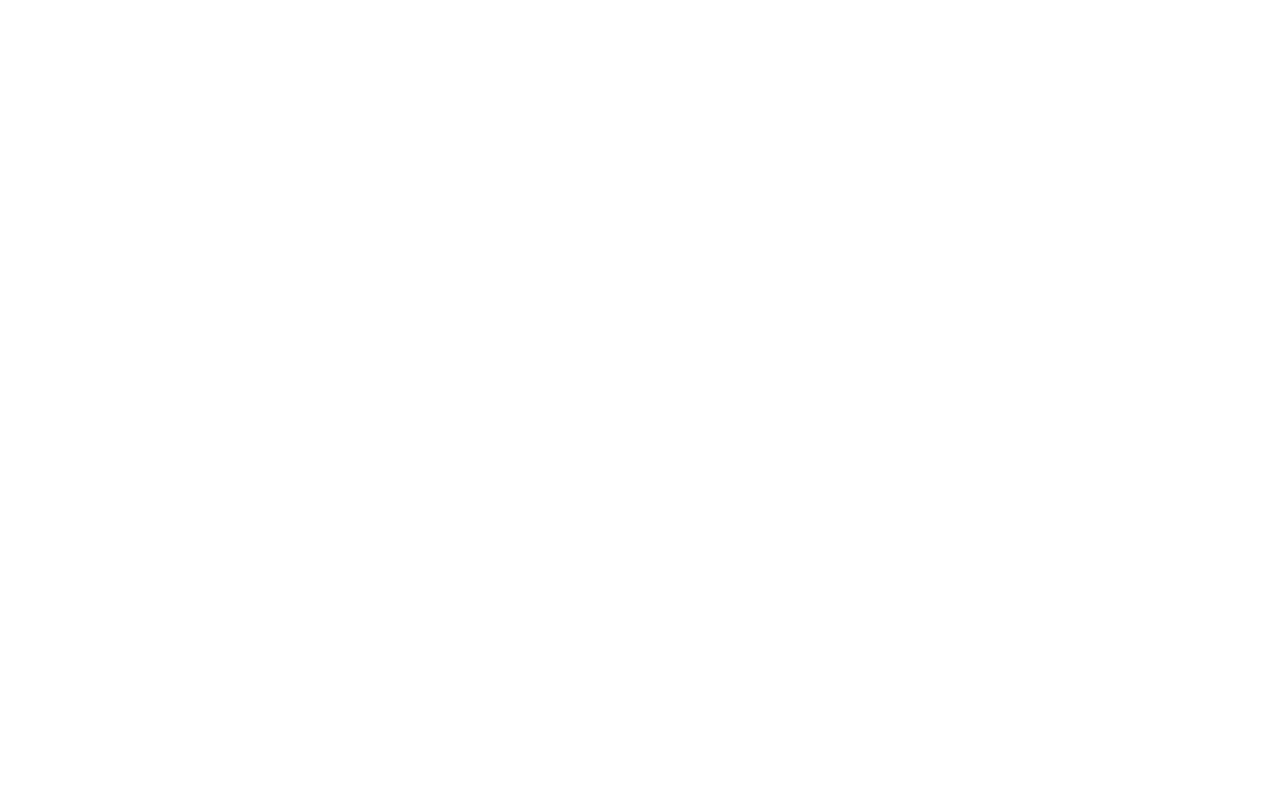
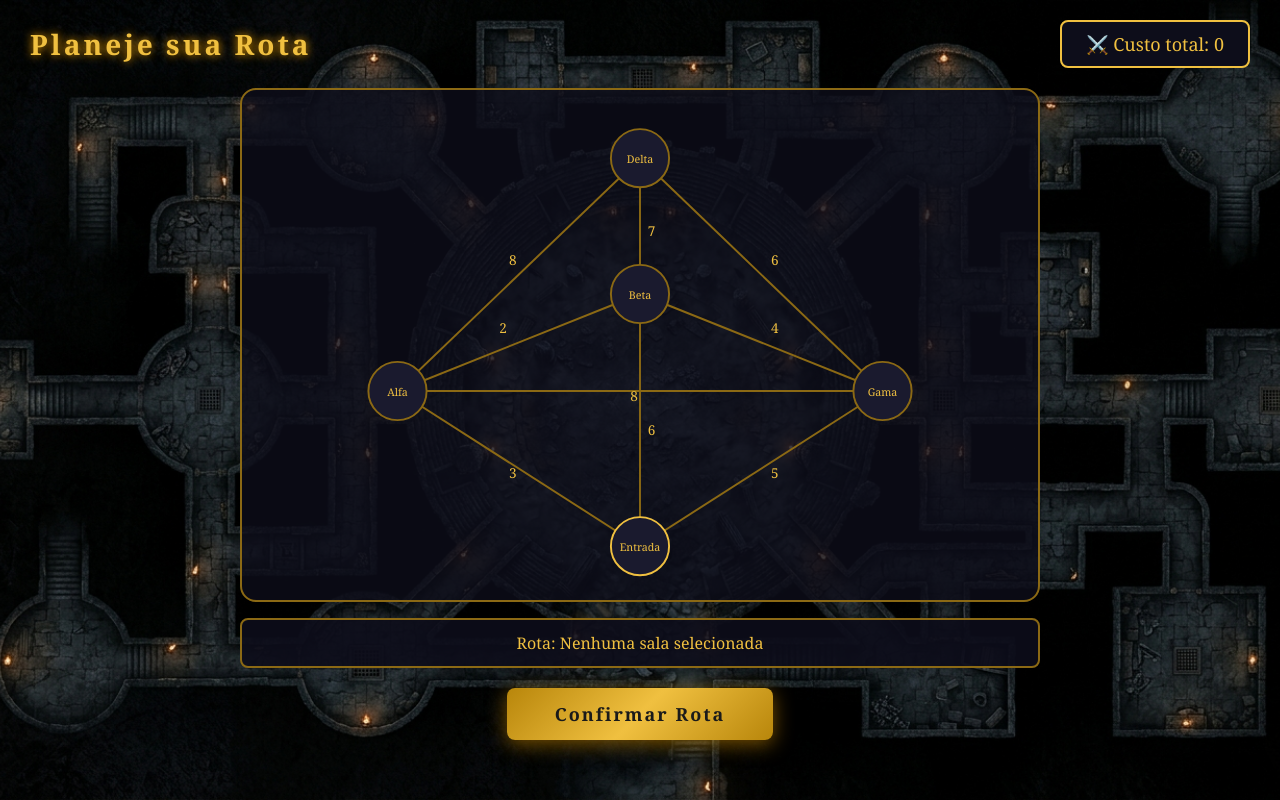
Before and after one commit to EduardoSDuarte/Ruptores, a Flask app: page /mapa in a window 1280 px wide. Before the commit the page is empty. Run offline with Flask 3, Linux system fonts and the light colour scheme.

Commit message:
tela 3 mapa concluida

```diff
--- a/app.py
+++ b/app.py
@@ -6,6 +6,10 @@ app.secret_key = "ruptura_silenciosa_2024"
 
 def carregar_cartas():
     with open("data/cartas.json", "r", encoding="utf-8") as f:
+        return json.load(f)
+
+def carregar_mapa():
+    with open("data/mapa.json", "r", encoding="utf-8") as f:
         return json.load(f)
 
 @app.route("/")
@@ -30,5 +34,16 @@ def confirmar_deck():
 def mapa():
     return render_template("mapa.html")
 
+@app.route("/confirmar_rota", methods=["POST"])
+def confirmar_rota():
+    data = request.get_json()
+    rota_jogador = data.get("rota", [])
+    session["rota_jogador"] = rota_jogador
+    return jsonify({"status": "ok"})
+
+@app.route("/batalha")
+def batalha():
+    return render_template("batalha.html")
+
 if __name__ == "__main__":
     app.run(debug=True)
--- a/static/css/style.css
+++ b/static/css/style.css
@@ -245,3 +245,79 @@
   z-index: 999;
   text-align: center;
 }
+
+/* ===== TELA 3 — MAPA ===== */
+.mapa-body {
+  background-image: url('../img/fundo_mapa.png');
+  background-size: cover;
+  background-position: center;
+  min-height: 100vh;
+  padding: 20px;
+  font-family: Georgia, serif;
+}
+
+.mapa-header {
+  display: flex;
+  justify-content: space-between;
+  align-items: center;
+  margin-bottom: 20px;
+  padding: 0 10px;
+}
+
+.mapa-titulo {
+  color: #f0c040;
+  font-size: 28px;
+  letter-spacing: 3px;
+  text-shadow: 0 0 10px #f0a000;
+}
+
+.custo-bar {
+  background-color: #0d0d1a;
+  color: #f0c040;
+  font-size: 18px;
+  padding: 10px 24px;
+  border-radius: 8px;
+  border: 2px solid #f0c040;
+}
+
+.mapa-container {
+  max-width: 800px;
+  margin: 0 auto;
+  background-color: rgba(13, 13, 26, 0.8);
+  border-radius: 16px;
+  border: 2px solid #8b6914;
+  padding: 10px;
+}
+
+#mapa-svg {
+  width: 100%;
+  height: auto;
+}
+
+.sala {
+  cursor: pointer;
+  transition: fill 0.2s;
+}
+
+.sala:hover {
+  fill: #2a2000;
+}
+
+.rota-display {
+  max-width: 800px;
+  margin: 16px auto;
+  background-color: rgba(13, 13, 26, 0.9);
+  border: 2px solid #8b6914;
+  border-radius: 8px;
+  padding: 12px 24px;
+  color: #f0c040;
+  font-size: 16px;
+  text-align: center;
+}
+
+.mapa-footer {
+  display: flex;
+  justify-content: center;
+  margin-top: 20px;
+  padding-bottom: 30px;
+}
--- a/static/js/mapa.js
+++ b/static/js/mapa.js
@@ -0,0 +1,71 @@
+const rota = [];
+const distancias = {
+  "Entrada": { "Alfa": 3, "Beta": 6, "Gama": 7, "Delta": 5 },
+  "Alfa": { "Entrada": 3, "Beta": 2, "Gama": 8, "Delta": 4 },
+  "Beta": { "Entrada": 6, "Alfa": 2, "Gama": 4, "Delta": 6 },
+  "Gama": { "Entrada": 7, "Alfa": 8, "Beta": 4, "Delta": 2 },
+  "Delta": { "Entrada": 5, "Alfa": 4, "Beta": 6, "Gama": 2 }
+};
+
+function selecionarSala(sala) {
+  const nome = sala.dataset.nome;
+  const jaAdicionada = rota.includes(nome);
+
+  if (jaAdicionada) {
+    rota.splice(rota.indexOf(nome), 1);
+    sala.setAttribute("stroke", "#8b6914");
+    sala.setAttribute("fill", "#1a1a2e");
+  } else {
+    rota.push(nome);
+    sala.setAttribute("stroke", "#f0c040");
+    sala.setAttribute("fill", "#2a2000");
+  }
+
+  atualizarRota();
+}
+
+function atualizarRota() {
+  const texto = document.getElementById("rota-texto");
+  const custoEl = document.getElementById("custo-atual");
+
+  if (rota.length === 0) {
+    texto.textContent = "Nenhuma sala selecionada";
+    custoEl.textContent = "0";
+    return;
+  }
+
+  texto.textContent = rota.join(" → ");
+
+  let custo = 0;
+  for (let i = 0; i < rota.length - 1; i++) {
+    const de = rota[i];
+    const para = rota[i + 1];
+    if (distancias[de] && distancias[de][para]) {
+      custo += distancias[de][para];
+    }
+  }
+  custoEl.textContent = custo;
+}
+
+function confirmarRota() {
+  if (rota.length < 2) {
+    const aviso = document.getElementById("aviso-rota");
+    aviso.style.display = "block";
+    setTimeout(() => {
+      aviso.style.display = "none";
+    }, 2500);
+    return;
+  }
+
+  fetch("/confirmar_rota", {
+    method: "POST",
+    headers: { "Content-Type": "application/json" },
+    body: JSON.stringify({ rota: rota })
+  })
+  .then(res => res.json())
+  .then(data => {
+    if (data.status === "ok") {
+      window.location.href = "/batalha";
+    }
+  });
+}
--- a/templates/mapa.html
+++ b/templates/mapa.html
@@ -0,0 +1,78 @@
+<!DOCTYPE html>
+<html lang="pt-br">
+<head>
+  <meta charset="UTF-8">
+  <meta name="viewport" content="width=device-width, initial-scale=1.0">
+  <title>Ruptores — Mapa</title>
+  <link rel="stylesheet" href="{{ url_for('static', filename='css/style.css') }}">
+</head>
+<body class="mapa-body">
+
+  <div class="aviso-energia" id="aviso-rota">
+    ⚠️ Selecione pelo menos 2 salas!
+  </div>
+
+  <div class="mapa-header">
+    <h2 class="mapa-titulo">Planeje sua Rota</h2>
+    <div class="custo-bar">
+      <span>⚔️ Custo total: </span>
+      <span id="custo-atual">0</span>
+    </div>
+  </div>
+
+  <div class="mapa-container">
+    <svg id="mapa-svg" viewBox="0 0 800 500" xmlns="http://www.w3.org/2000/svg">
+
+      <!-- Linhas entre salas -->
+      <line x1="400" y1="460" x2="150" y2="300" stroke="#8b6914" stroke-width="2"/>
+      <line x1="400" y1="460" x2="400" y2="200" stroke="#8b6914" stroke-width="2"/>
+      <line x1="400" y1="460" x2="650" y2="300" stroke="#8b6914" stroke-width="2"/>
+      <line x1="150" y1="300" x2="400" y2="200" stroke="#8b6914" stroke-width="2"/>
+      <line x1="150" y1="300" x2="650" y2="300" stroke="#8b6914" stroke-width="2"/>
+      <line x1="400" y1="200" x2="650" y2="300" stroke="#8b6914" stroke-width="2"/>
+      <line x1="400" y1="200" x2="400" y2="60" stroke="#8b6914" stroke-width="2"/>
+      <line x1="150" y1="300" x2="400" y2="60" stroke="#8b6914" stroke-width="2"/>
+      <line x1="650" y1="300" x2="400" y2="60" stroke="#8b6914" stroke-width="2"/>
+
+      <!-- Pesos das arestas -->
+      <text x="265" y="390" fill="#f0c040" font-size="14">3</text>
+      <text x="408" y="345" fill="#f0c040" font-size="14">6</text>
+      <text x="535" y="390" fill="#f0c040" font-size="14">5</text>
+      <text x="255" y="240" fill="#f0c040" font-size="14">2</text>
+      <text x="390" y="310" fill="#f0c040" font-size="14">8</text>
+      <text x="535" y="240" fill="#f0c040" font-size="14">4</text>
+      <text x="408" y="140" fill="#f0c040" font-size="14">7</text>
+      <text x="265" y="170" fill="#f0c040" font-size="14">8</text>
+      <text x="535" y="170" fill="#f0c040" font-size="14">6</text>
+
+      <!-- Salas -->
+      <circle cx="400" cy="460" r="30" fill="#1a1a2e" stroke="#f0c040" stroke-width="2" class="sala" data-nome="Entrada" onclick="selecionarSala(this)"/>
+      <text x="400" y="465" text-anchor="middle" fill="#f0c040" font-size="11" pointer-events="none">Entrada</text>
+
+      <circle cx="150" cy="300" r="30" fill="#1a1a2e" stroke="#8b6914" stroke-width="2" class="sala" data-nome="Alfa" onclick="selecionarSala(this)"/>
+      <text x="150" y="305" text-anchor="middle" fill="#f0c040" font-size="11" pointer-events="none">Alfa</text>
+
+      <circle cx="400" cy="200" r="30" fill="#1a1a2e" stroke="#8b6914" stroke-width="2" class="sala" data-nome="Beta" onclick="selecionarSala(this)"/>
+      <text x="400" y="205" text-anchor="middle" fill="#f0c040" font-size="11" pointer-events="none">Beta</text>
+
+      <circle cx="650" cy="300" r="30" fill="#1a1a2e" stroke="#8b6914" stroke-width="2" class="sala" data-nome="Gama" onclick="selecionarSala(this)"/>
+      <text x="650" y="305" text-anchor="middle" fill="#f0c040" font-size="11" pointer-events="none">Gama</text>
+
+      <circle cx="400" cy="60" r="30" fill="#1a1a2e" stroke="#8b6914" stroke-width="2" class="sala" data-nome="Delta" onclick="selecionarSala(this)"/>
+      <text x="400" y="65" text-anchor="middle" fill="#f0c040" font-size="11" pointer-events="none">Delta</text>
+
+    </svg>
+  </div>
+
+  <div class="rota-display">
+    <span>Rota: </span>
+    <span id="rota-texto">Nenhuma sala selecionada</span>
+  </div>
+
+  <div class="mapa-footer">
+    <button class="confirmar-botao" onclick="confirmarRota()">Confirmar Rota</button>
+  </div>
+
+  <script src="{{ url_for('static', filename='js/mapa.js') }}"></script>
+</body>
+</html>
```
Also changed, not shown: templates/batalha.html (added, +10 -0 lines), static/img/fundo_deck.png, static/img/fundo_mapa.png (added).
